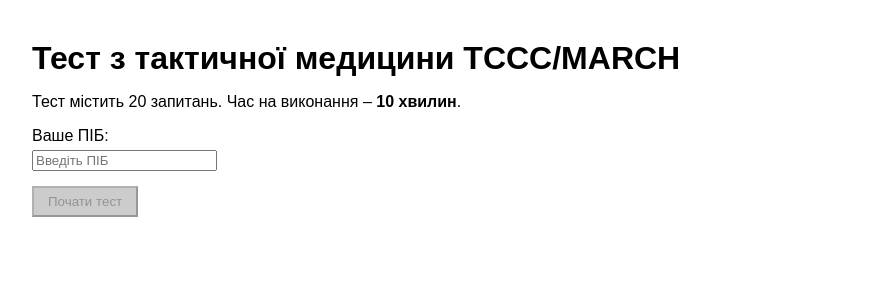
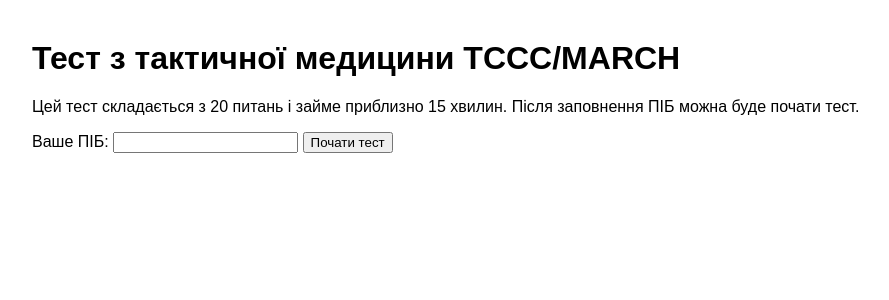
Before and after one commit to Mark261222/tccc_test, a FastAPI app: page / in a window 1280 px wide. Shown: the top 300 px of the page, without its empty margins (8-897 px from the left). Run offline with FastAPI, Linux system fonts and the light colour scheme.

Commit message:
index.html

```diff
--- a/templates/index.html
+++ b/templates/index.html
@@ -4,90 +4,37 @@
     <meta charset="UTF-8">
     <title>Тест з тактичної медицини</title>
     <style>
-    body { font-family: Arial, sans-serif; margin: 40px; }
-    h1 { margin-bottom: 10px; }
-    label { display: block; margin: 10px 0 5px; }
-    button { padding: 6px 14px; margin-top: 10px; cursor: pointer; }
-    button:disabled { background: #ccc; cursor: not-allowed; }
-    .error { color: red; margin-top: 5px; }
-    #timer { font-size: 1.4em; font-weight: bold; margin-top: 15px; }
+        body { font-family: Arial; margin: 40px; }
+        .error { color: red; }
+        button:disabled { background-color: #ccc; }
     </style>
-</head>
-<body>
-  <h1>Тест з тактичної медицини TCCC/MARCH</h1>
-  <p>Тест містить 20 запитань. Час на виконання – <b>10 хвилин</b>.</p>
-
-  <label for="pib">Ваше ПІБ:</label>
-  <input type="text" id="pib" placeholder="Введіть ПІБ" oninput="validatePIB()">
-  <div id="error" class="error"></div>
-  <button id="startBtn" disabled>Почати тест</button>
-  <button id="finishBtn" style="display:none;">Завершити тест</button>
-
-  <div id="timer"></div>
-
     <script>
-    const totalTime = 10 * 60 * 1000; // 10 хвилин у мс
-    let startTime = null;
-    let intervalId = null;
-    let fullName = null;
-
         function validatePIB() {
             const pibInput = document.getElementById("pib");
             const startBtn = document.getElementById("startBtn");
             const errorEl = document.getElementById("error");
+
             const value = pibInput.value.trim();
             const regex = /^[^\d]{3,}$/; // мінімум 3 символи, без цифр
 
-      if (regex.test(value)) {
+            if(regex.test(value)) {
                 startBtn.disabled = false;
                 errorEl.innerText = "";
             } else {
                 startBtn.disabled = true;
-        errorEl.innerText = "ПІБ повинно містити мінімум 3 символи та не містити цифр.";
-      }
-    }
-
-    document.getElementById('startBtn').addEventListener('click', () => {
-      fullName = document.getElementById('pib').value.trim();
-      // Зберігаємо час початку у localStorage для конкретного ПІБ
-      const saved = JSON.parse(localStorage.getItem(`tccc_${fullName}`));
-      if (saved && saved.startTime) {
-        startTime = saved.startTime;
-      } else {
-        startTime = Date.now();
-        localStorage.setItem(`tccc_${fullName}`, JSON.stringify({ startTime }));
-      }
-
-      document.getElementById('startBtn').style.display = 'none';
-      document.getElementById('finishBtn').style.display = 'inline-block';
-      updateTimer();
-      intervalId = setInterval(updateTimer, 1000);
-    });
-
-    document.getElementById('finishBtn').addEventListener('click', () => {
-      clearInterval(intervalId);
-      localStorage.removeItem(`tccc_${fullName}`);
-      document.getElementById('timer').innerText = '';
-      document.getElementById('finishBtn').style.display = 'none';
-      document.getElementById('startBtn').style.display = 'inline-block';
-      alert("Тест завершено!");
-    });
-
-    function updateTimer() {
-      const remaining = Math.max(totalTime - (Date.now() - startTime), 0);
-      const minutes = Math.floor(remaining / 60000);
-      const seconds = Math.floor((remaining % 60000) / 1000);
-      document.getElementById('timer').innerText =
-        `Залишок часу: ${minutes}:${seconds.toString().padStart(2,'0')}`;
-      if (remaining <= 0) {
-        clearInterval(intervalId);
-        alert('Час вичерпано! Тест завершено.');
-        document.getElementById('finishBtn').click();
+                errorEl.innerText = "ПІБ повинно містити мінімум 3 символи і не містити цифр.";
             }
         }
     </script>
+</head>
+<body>
+    <h1>Тест з тактичної медицини TCCC/MARCH</h1>
+    <p>Цей тест складається з 20 питань і займе приблизно 15 хвилин. Після заповнення ПІБ можна буде почати тест.</p>
+
+    <form method="post" action="/start">
+  <label>Ваше ПІБ:</label>
+  <input type="text" name="full_name" required minlength="3" pattern="[A-Za-zА-Яа-яЁёЇїІіЄєҐґ\s]+">
+  <button type="submit">Почати тест</button>
+</form>
 </body>
 </html>
-  </script>
-</body>
-</html>
```
Lines whose indentation alone changed are shown as unchanged.
